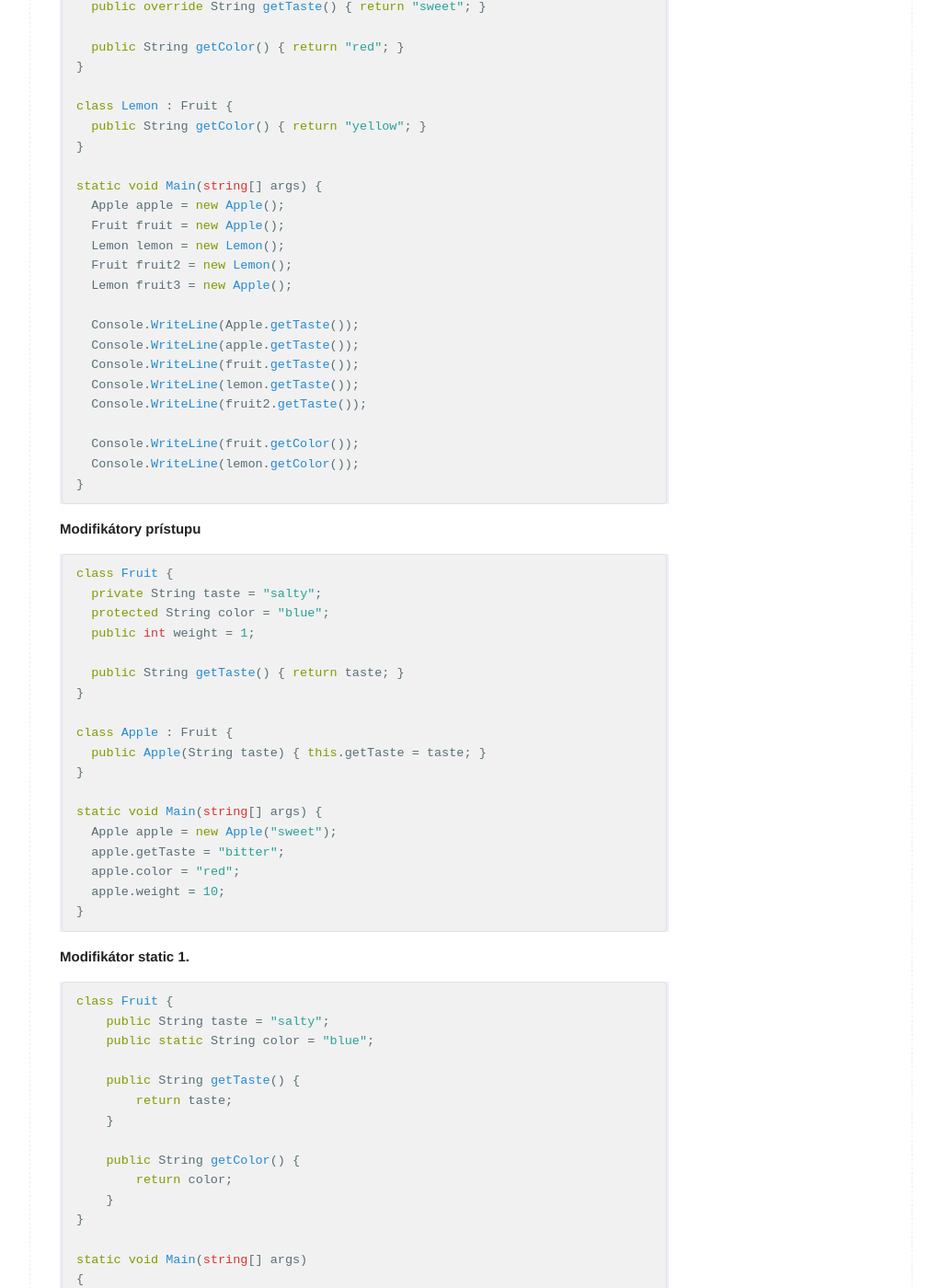
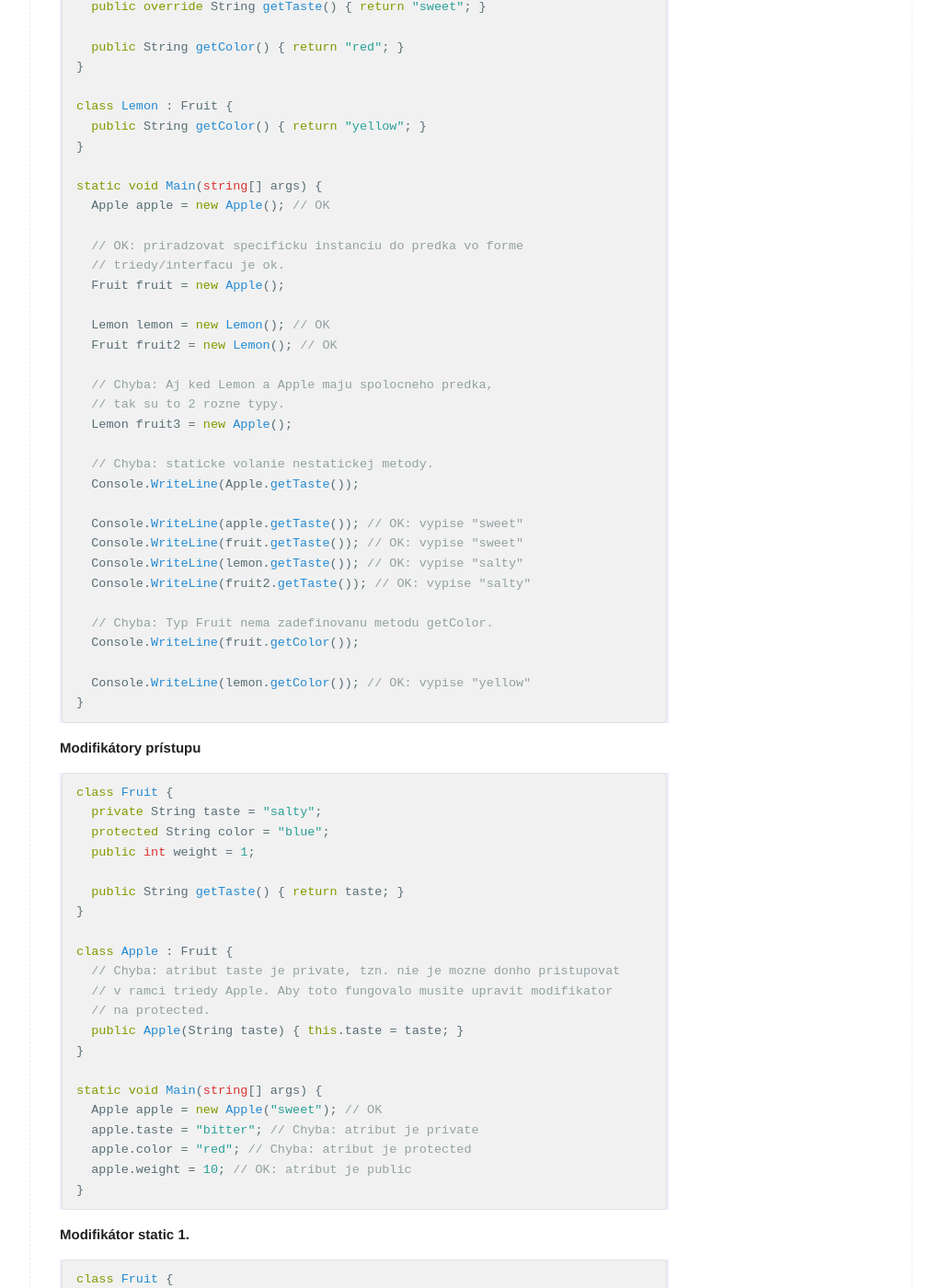
Before and after one commit to zviri/NPRG031, a Jekyll site: the page built from _posts/2017-03-13-class-4.markdown, in a window 1280 px wide and 1400 px high, scrolled down 667 px. Shown: the whole window at 92% size, without its empty margins (128-1151 px from the left). Built offline with Jekyll 4.4.1, drawn with Linux system fonts in a browser that asks for light colours; some of the changed text lies outside the part shown.

Commit message:
hint class 4

````diff
--- a/_posts/2017-03-13-class-4.markdown
+++ b/_posts/2017-03-13-class-4.markdown
@@ -36,20 +36,31 @@ class Lemon : Fruit {
 }
 
 static void Main(string[] args) {
-  Apple apple = new Apple();
+  Apple apple = new Apple(); // OK
+
+  // OK: priradzovat specificku instanciu do predka vo forme
+  // triedy/interfacu je ok.
   Fruit fruit = new Apple();
-  Lemon lemon = new Lemon();
-  Fruit fruit2 = new Lemon();
+
+  Lemon lemon = new Lemon(); // OK
+  Fruit fruit2 = new Lemon(); // OK
+
+  // Chyba: Aj ked Lemon a Apple maju spolocneho predka,
+  // tak su to 2 rozne typy.
   Lemon fruit3 = new Apple();
 
+  // Chyba: staticke volanie nestatickej metody.
   Console.WriteLine(Apple.getTaste());
-  Console.WriteLine(apple.getTaste());
-  Console.WriteLine(fruit.getTaste());
-  Console.WriteLine(lemon.getTaste());
-  Console.WriteLine(fruit2.getTaste());
 
+  Console.WriteLine(apple.getTaste()); // OK: vypise "sweet"
+  Console.WriteLine(fruit.getTaste()); // OK: vypise "sweet"
+  Console.WriteLine(lemon.getTaste()); // OK: vypise "salty"
+  Console.WriteLine(fruit2.getTaste()); // OK: vypise "salty"
+
+  // Chyba: Typ Fruit nema zadefinovanu metodu getColor.
   Console.WriteLine(fruit.getColor());
-  Console.WriteLine(lemon.getColor());
+
+  Console.WriteLine(lemon.getColor()); // OK: vypise "yellow"
 }
 ```
 
@@ -64,14 +75,17 @@ class Fruit {
 }
 
 class Apple : Fruit {
-  public Apple(String taste) { this.getTaste = taste; }
+  // Chyba: atribut taste je private, tzn. nie je mozne donho pristupovat
+  // v ramci triedy Apple. Aby toto fungovalo musite upravit modifikator
+  // na protected.
+  public Apple(String taste) { this.taste = taste; }
 }
 
 static void Main(string[] args) {
-  Apple apple = new Apple("sweet");
-  apple.getTaste = "bitter";
-  apple.color = "red";
-  apple.weight = 10;
+  Apple apple = new Apple("sweet"); // OK
+  apple.taste = "bitter"; // Chyba: atribut je private
+  apple.color = "red"; // Chyba: atribut je protected
+  apple.weight = 10; // OK: atribut je public
 }
 ```
 
@@ -82,41 +96,47 @@ class Fruit {
     public static String color = "blue";
 
     public String getTaste() {
-        return taste;
+        return taste; // OK
     }
 
     public String getColor() {
+        // OK: Z nestatickej metody mozete pristupovat k statickemu atributu.
         return color;
     }
 }
 
 static void Main(string[] args)
 {
-    Fruit fruit = new Fruit();
-    fruit.taste = "bitter";
-    fruit.color = "red";
+    Fruit fruit = new Fruit(); // OK
+    fruit.taste = "bitter"; // OK
+    fruit.color = "red"; // Chyba: nestaticky pristup k statickemu atributu.
 
-    Fruit.taste = "sour";
-    Fruit.color = "green";
+    Fruit.taste = "sour"; // Chyba: staticky pristup k nestatickemu atributu.
+    Fruit.color = "green"; // OK
 }
 ```
 
 **Modifikátor static 2.**
 ```c#
 static class Fruit {
+  // Chyba: Staticka trieda moze obsahovat len statickych clenov.
   public String taste = "salty";
-  public static String color = "blue";
 
+  public static String color = "blue"; // OK
+
+  // Chyba: Staticka trieda moze obsahovat len statickych clenov.
   public String getTaste() {
     return taste;
   }
 
+  // Chyba: Staticka trieda moze obsahovat len statickych clenov.
   public String getColor() {
     return color;
   }
 }
 
 static void Main(string[] args) {
+  // Chyba: Staticka trieda sa neda instanciovat.
   Fruit fruit = new Fruit();
 }
 ```
@@ -149,6 +169,14 @@ možné naimplementovať abstraktný print, ktorý by používal `ArrayList` aj
 bez toho, aby print `LinkedList`-u nebol v čase **O(n^2)**. Vašou úlohou je navrhnúť novú abstrakciu (nové metódy, triedy alebo interface-y),
 ktoré vám umožnia naimplementovať abstraktný print v čase **O(n)** pre `ArrayList` aj `LinkedList`.
 
+**Hint:** Vytvorte si nový `interface Iterator`, s metódami:
+
+* **next()** - vráť mi ďalší prvok
+* **hasNext()** - vráti `True` ak ešte nasleduje ďalši prvok, inak `False`
+
+Potom pre `LinkedList` aj `ArrayList` naimplementujte vlastný iterátor a tento iterátor si vráťte novou metódou listu `getIterator`.
+
+
 **Termín odovzdania: 19. 3. 2017(23:59)**
 
 **Spôsob odovzdania: zdrojový kód mailom**
````
